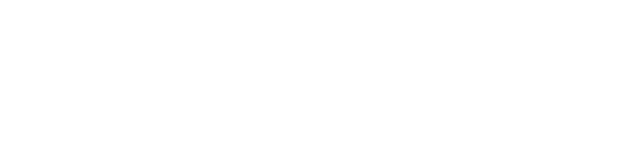
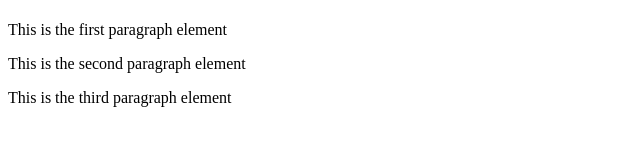
Before and after one commit to thechrishouse/ChrisH_Intro_to_DOM, a plain HTML site: page index.html in a window 1280 px wide. Shown: the whole page, without its empty margins (0-640 px from the left). Drawn offline with Linux system fonts and the light colour scheme.

Commit message:
created multiple elements to simulate paragraphs/articles with the same styling, then used querySelectorAll in order to access each of them.

```diff
--- a/index.html
+++ b/index.html
@@ -8,5 +8,8 @@
 <body>
     <h1 id="title"></h1>
     <script type="text/javascript" src="script.js"></script>
+    <p class="text">This is the first paragraph element</p>
+    <p class="text">This is the second paragraph element</p>
+    <p class="text">This is the third paragraph element</p>
 </body>
 </html>
--- a/script.js
+++ b/script.js
@@ -1,3 +1,5 @@
 let titleElement = document.getElementById('title');
 
 console.log(titleElement);
+
+const paragraphs = document.querySelectorAll('.text');
```
